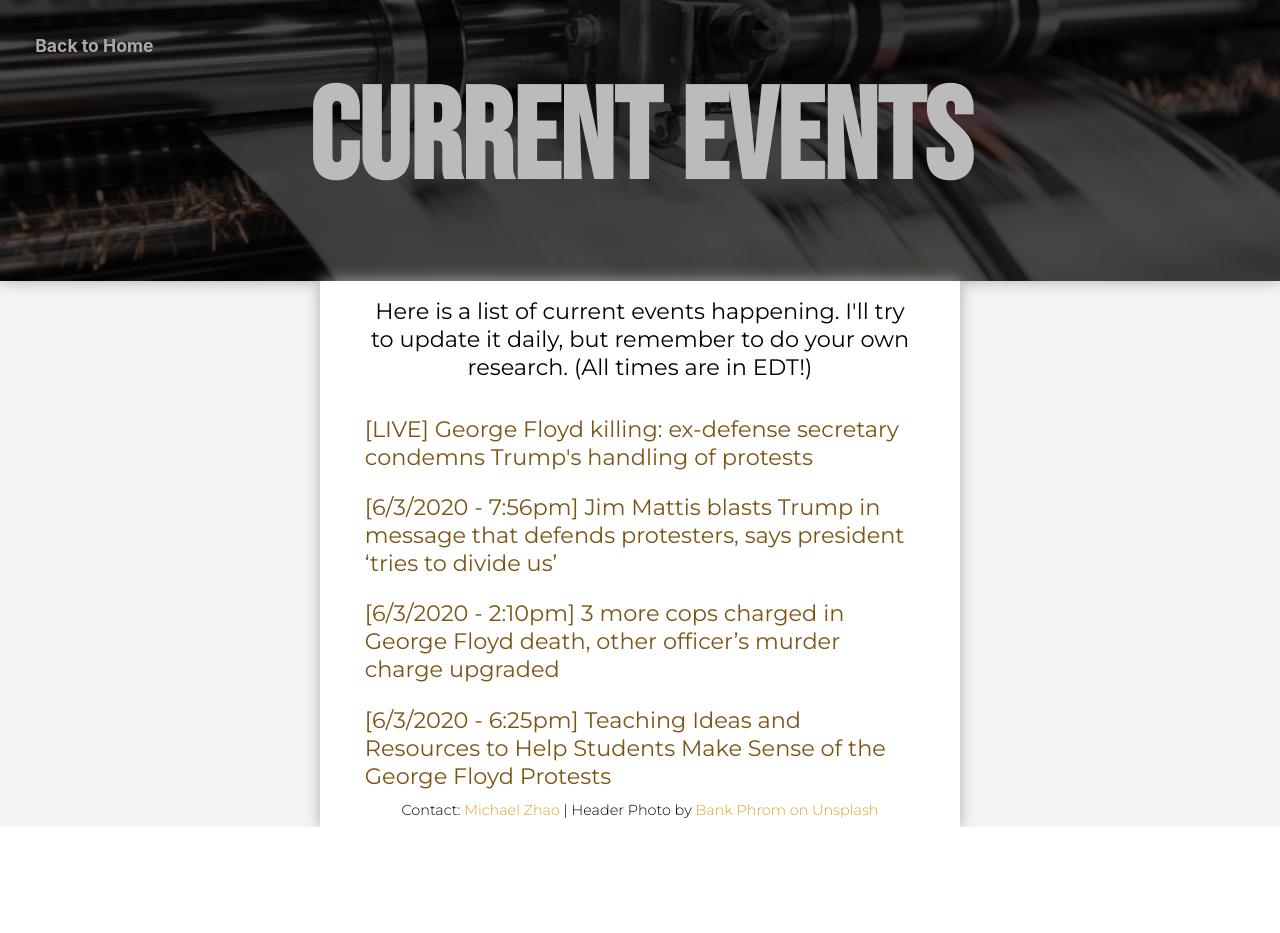
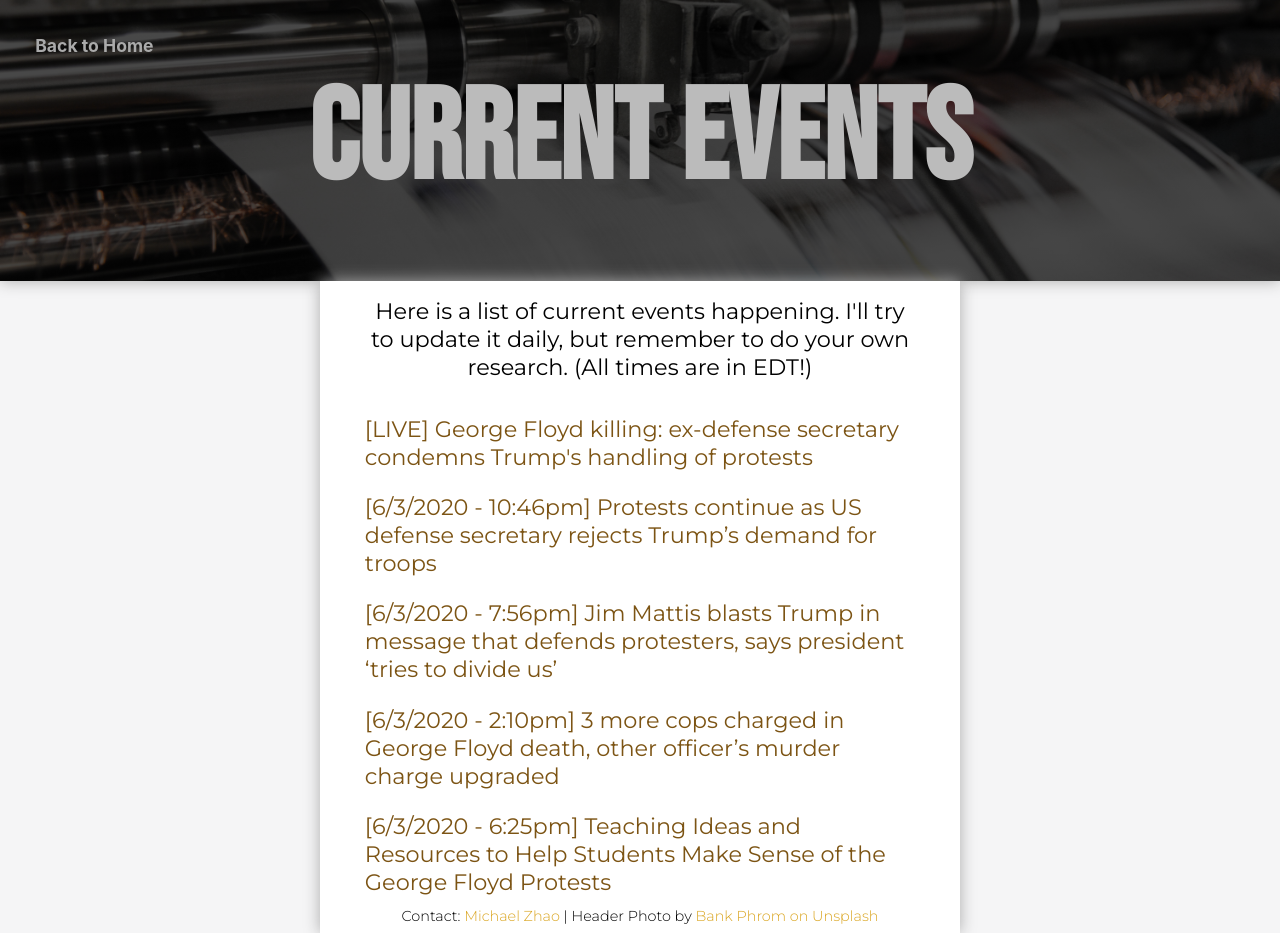
Before and after one commit to MichaelZhao21/advocacy, a React (Create React App) app: page /current-events in a window 1280 px wide. Before the commit the page ends 827 px from the top, so only its background shows below. Built offline with nearby package versions, Linux system fonts and the light colour scheme.

Commit message:
update citation and curr ev.

```diff
--- a/src/pages/BlackRights.js
+++ b/src/pages/BlackRights.js
@@ -52,6 +52,7 @@ class BlackRights extends React.Component {
 
                     <h2>Sources for this Section</h2>
                     <p className="citation">Black Lives Matter. “Home.” Black Lives Matter, 31 May 2020, blacklivesmatter.com/.</p>
+                    <p className="citation">“BLM's #WhatMatters2020.” Black Lives Matter, 26 Feb. 2020, blacklivesmatter.com/what-matters-2020/.</p>
                     <p className="citation">DemCast Staff. “I Have Privilege as a White Person Because I Can Do All of These Things without Thinking Twice:” DemCast, 29 May 2020, demcastusa.com/2020/05/29/i-have-privilege-as-a-white-person-because-i-can-do-all-of-these-things-without-thinking-twice/.</p>
                     <p className="citation">NPR. “A Decade Of Watching Black People Die.” NPR, NPR, 30 May 2020, www.npr.org/2020/05/29/865261916/a-decade-of-watching-black-people-die.</p>
                     <Footer credit="ABS news" link="https://abcnews.go.com/Politics/years-black-lives-matter-inspires-protest-movements/story?id=56702439"></Footer>
--- a/src/pages/CurrentEvents.js
+++ b/src/pages/CurrentEvents.js
@@ -15,6 +15,7 @@ class CurrentEvents extends React.Component {
                     <div className="spacer"></div>
                     <p className="mid">Here is a list of current events happening. I'll try to update it daily, but remember to do your own research. (All times are in EDT!)</p>
                     <a className="link link-list events" href="https://www.theguardian.com/us-news/live/2020/jun/03/george-floyd-protests-us-live-news-updates-donald-trump">[LIVE] George Floyd killing: ex-defense secretary condemns Trump's handling of protests</a>
+                    <a className="link link-list events" href="https://www.theguardian.com/us-news/2020/jun/03/george-floyd-protests-trump-troops-esper">[6/3/2020 - 10:46pm] Protests continue as US defense secretary rejects Trump’s demand for troops</a>
                     <a className="link link-list events" href="https://www.washingtonpost.com/national-security/2020/06/03/jim-mattis-blasts-trump-message-that-defends-protesters-says-president-tries-divide-us/">[6/3/2020 - 7:56pm] Jim Mattis blasts Trump in message that defends protesters, says president ‘tries to divide us’</a>
                     <a className="link link-list events" href="https://www.cnbc.com/2020/06/03/3-more-cops-charged-in-george-floyd-death-other-officers-murder-charge-upgraded.html">[6/3/2020 - 2:10pm] 3 more cops charged in George Floyd death, other officer’s murder charge upgraded</a>
                     <a className="link link-list events" href="https://www.nytimes.com/2020/06/03/learning/lesson-plans/teaching-ideas-and-resources-to-help-students-make-sense-of-the-george-floyd-protests.html">[6/3/2020 - 6:25pm] Teaching Ideas and Resources to Help Students Make Sense of the George Floyd Protests</a>
```
